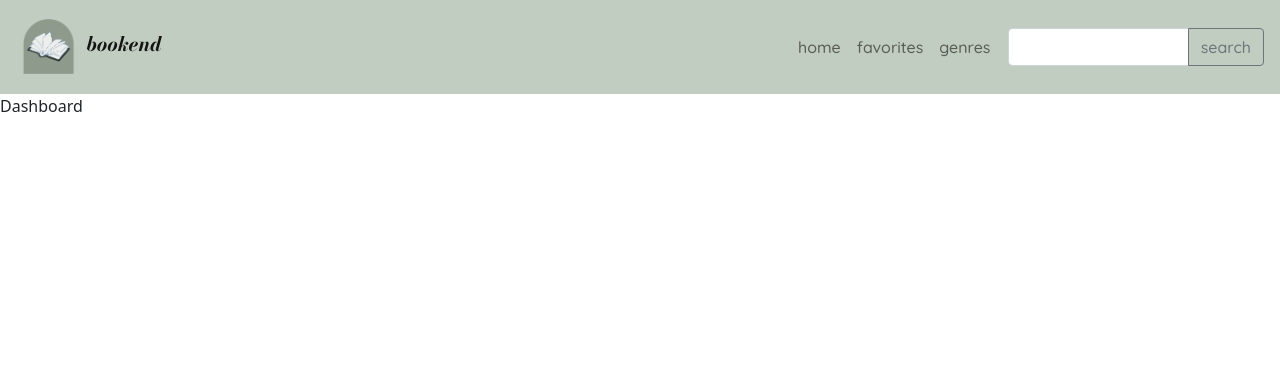
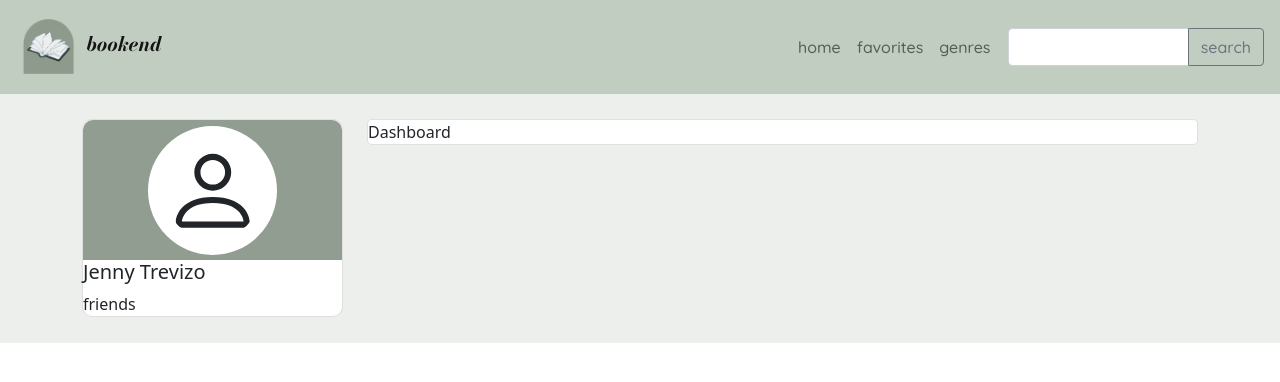
Before and after one commit to jtrevz/bookend, a React (Create React App) app in the folder client/: page /home in a window 1280 px wide. Shown: the top 382 px of the page. Built offline with nearby package versions, Linux system fonts and the light colour scheme.

Commit message:
dashboard/general setup

```diff
--- a/client/src/pages/Dashboard/index.js
+++ b/client/src/pages/Dashboard/index.js
@@ -1,8 +1,37 @@
 import React from "react";
+import { Container, Col, Row, Card } from "react-bootstrap";
 import "./style.css";
 
 function Dashboard() {
-  return <div>Dashboard</div>;
+  return (
+    <div className="dashboard">
+      <Container className="content">
+        <Row>
+          <Col md={3}>
+            <Card className="userCard">
+              <div className="userImg">
+                <svg
+                  xmlns="http://www.w3.org/2000/svg"
+                  width="50%"
+                  height="50%"
+                  fill="currentColor"
+                  class="bi bi-person"
+                  viewBox="0 0 16 16"
+                >
+                  <path d="M8 8a3 3 0 1 0 0-6 3 3 0 0 0 0 6zm2-3a2 2 0 1 1-4 0 2 2 0 0 1 4 0zm4 8c0 1-1 1-1 1H3s-1 0-1-1 1-4 6-4 6 3 6 4zm-1-.004c-.001-.246-.154-.986-.832-1.664C11.516 10.68 10.289 10 8 10c-2.29 0-3.516.68-4.168 1.332-.678.678-.83 1.418-.832 1.664h10z" />
+                </svg>
+              </div>
+              <Card.Title>Jenny Trevizo</Card.Title>
+              <Card.Text>friends</Card.Text>
+            </Card>
+          </Col>
+          <Col md={9}>
+            <Card>Dashboard</Card>
+          </Col>
+        </Row>
+      </Container>
+    </div>
+  );
 }
 
 export default Dashboard;
--- a/client/src/pages/Dashboard/style.css
+++ b/client/src/pages/Dashboard/style.css
@@ -0,0 +1,34 @@
+.dashboard {
+  width: 100%;
+  background-color: #edefed;
+  display: flex;
+  justify-content: center;
+}
+
+.content {
+  margin: 2%;
+}
+
+.card {
+  border-radius: 5px;
+}
+
+/* User Content */
+
+.userCard {
+  border-radius: 10px;
+}
+
+.userImg {
+  border-radius: 10px 10px 0px 0px;
+  background-color: #909d90;
+  display: flex;
+  justify-content: center;
+}
+
+.userImg svg {
+  background-color: white;
+  border-radius: 50%;
+  padding: 6%;
+  margin: 2%;
+}
```
Also changed, not shown: client/src/components/styles/BookNavbar.css (+12 -0 lines).
